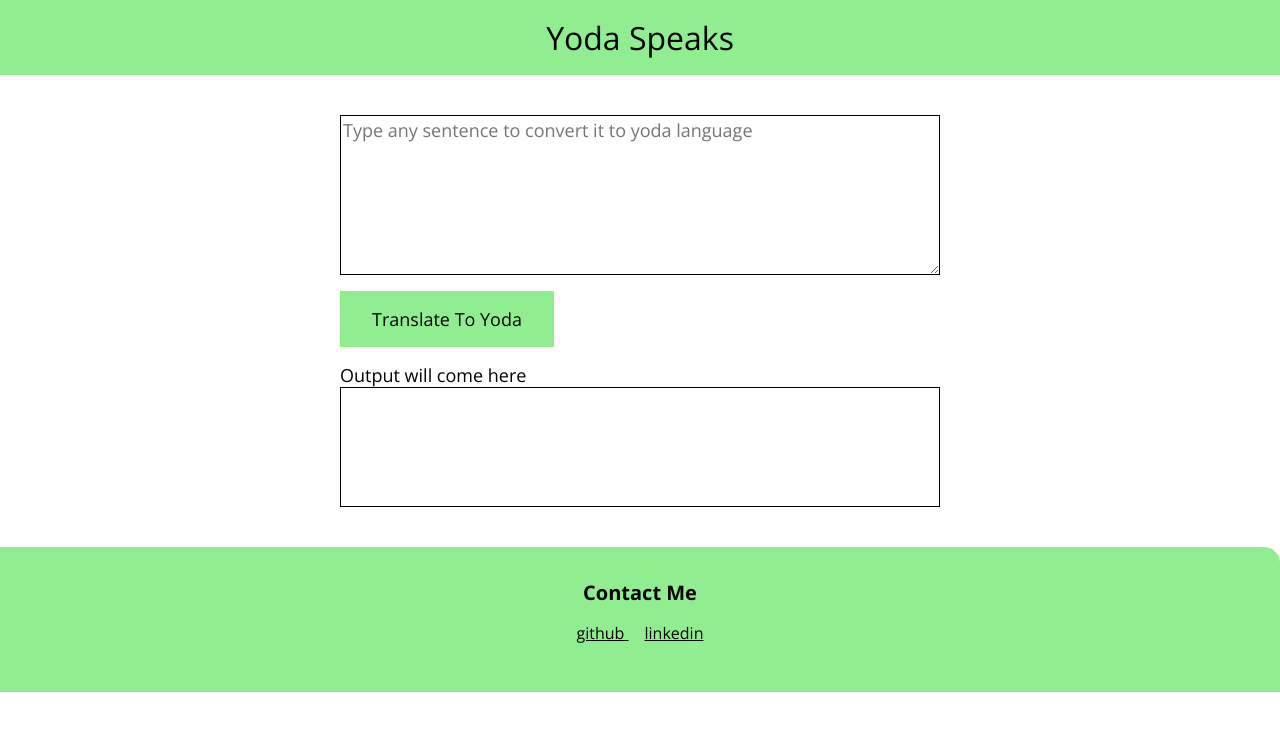
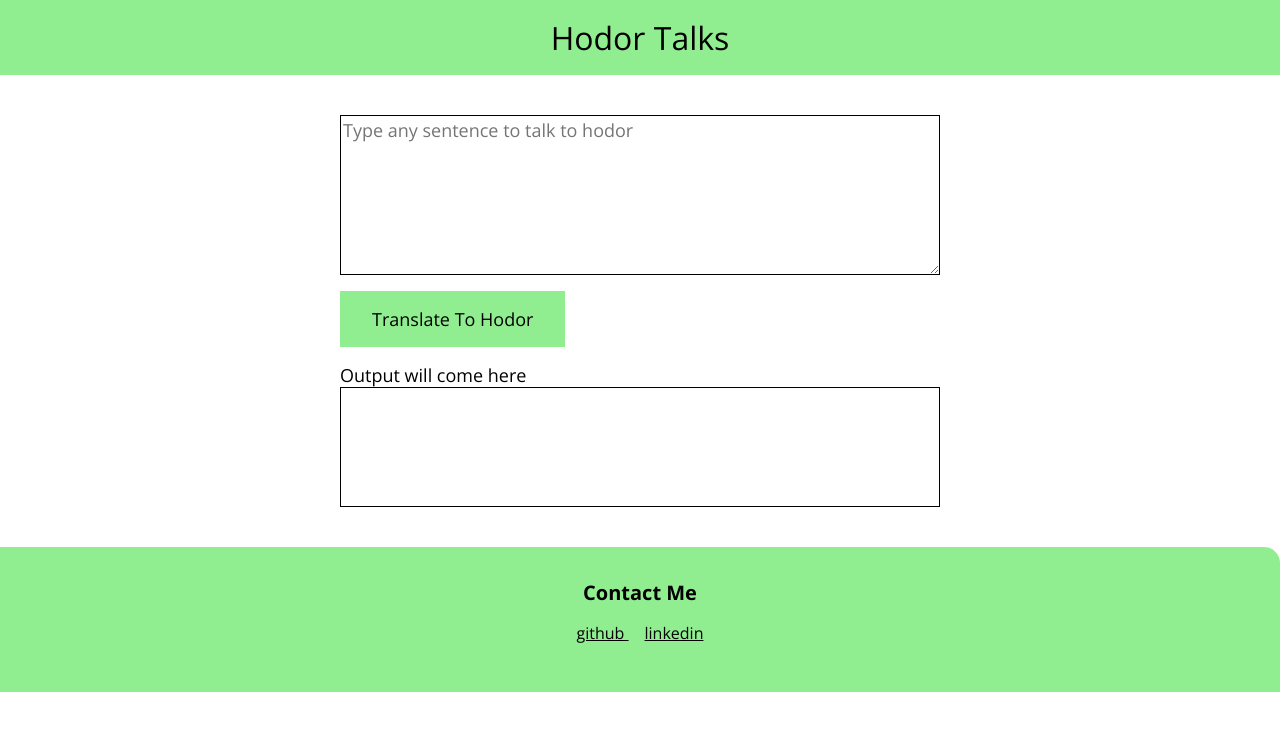
Before and after one commit to shubhambishnoi/hodor-talks-translation, a plain HTML site: page index.html in a window 1280 px wide. Drawn offline with nearby package versions, Linux system fonts and the light colour scheme.

Commit message:
first commit

```diff
--- a/index.html
+++ b/index.html
@@ -5,7 +5,7 @@
     <meta charset="UTF-8">
     <meta http-equiv="X-UA-Compatible" content="IE=edge">
     <meta name="viewport" content="width=device-width, initial-scale=1.0">
-    <title>Yoda Speaks</title>
+    <title>Hold the door</title>
     <link href="styles.css" rel="stylesheet">
 
 </head>
@@ -13,12 +13,12 @@
 <body>
 
     <nav>
-        <div> Yoda Speaks </div>
+        <div> Hodor Talks </div>
     </nav>
 
     <main>
-        <textarea id="txt-input" placeholder="Type any sentence to convert it to yoda language"></textarea>
-        <button id="btn-translate">Translate To Yoda</button>
+        <textarea id="txt-input" placeholder="Type any sentence to talk to hodor"></textarea>
+        <button id="btn-translate">Translate To Hodor</button>
 
         <div style="font-size: large;">Output will come here</div>
         <div id="output"></div>
--- a/script.js
+++ b/script.js
@@ -2,7 +2,7 @@ var btnTranslate = document.querySelector("#btn-translate");
 var textInput = document.querySelector("#txt-input");
 var outputDiv = document.querySelector("#output");
 
-var serverURL = "https://api.funtranslations.com/translate/yoda.json"
+var serverURL = "https://api.funtranslations.com/translate/hodor.json"
 
 function getTranslationURL(input) {
     return serverURL + "?" + "text=" + input
```
